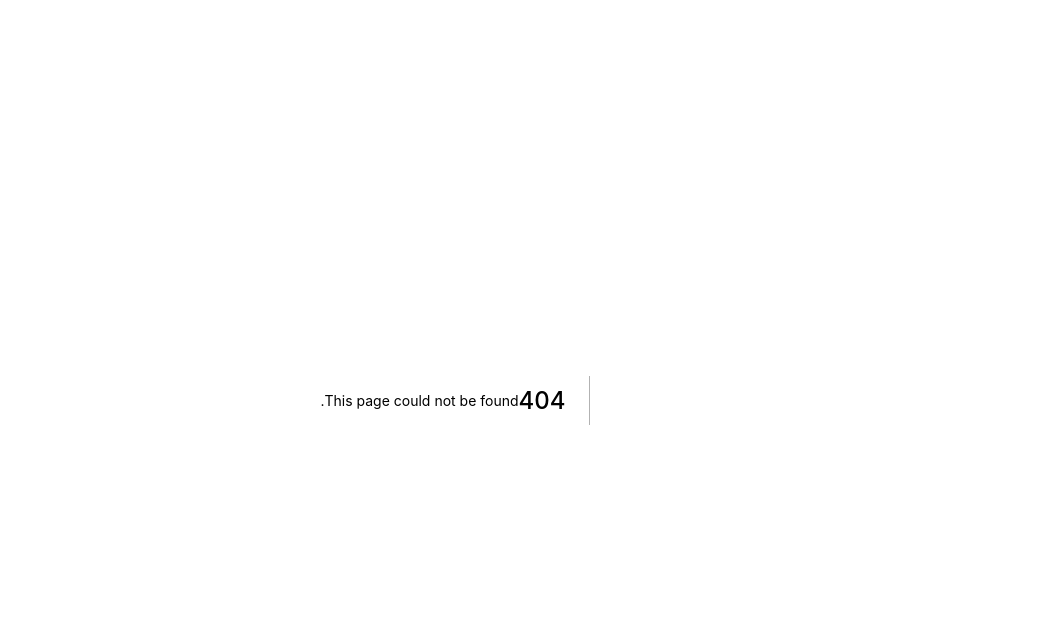
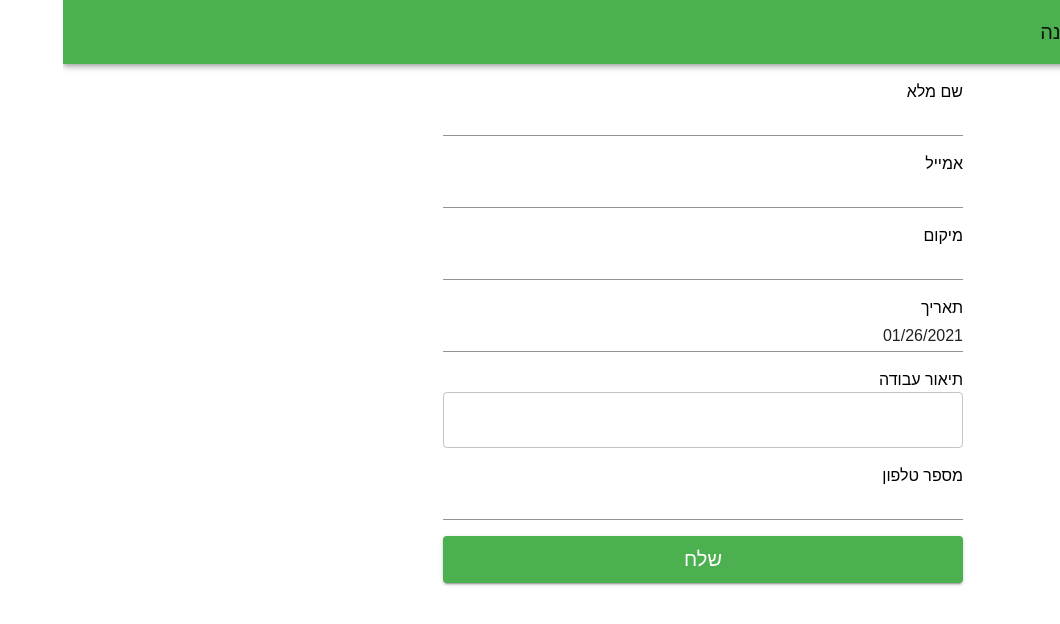
Before and after one commit to XkoderFX/Genun-Company, a Next.js app: page /ordering-form in a window 1280 px wide. Before the commit this address had no page. Shown: the top 624 px of the page, without its empty margins (220-1280 px from the left). Built offline with nearby package versions, Linux system fonts and the light colour scheme; a web font is replaced by a local one.

Commit message:
add ordering form

```diff
--- /dev/null
+++ b/components/HebrewTextInput.tsx
@@ -0,0 +1,16 @@
+import { TextField, Typography } from "@material-ui/core";
+import React from "react";
+
+interface HebrewTextInput {
+    label: string;
+    MuiProps: { [index: string]: any };
+}
+
+const HebrewTextInput: React.FC<HebrewTextInput> = ({ label, MuiProps }) => (
+    <>
+        <Typography variant="body1">{label}</Typography>
+        <TextField color="secondary" {...MuiProps} />
+    </>
+);
+
+export default HebrewTextInput;
--- a/pages/_app.tsx
+++ b/pages/_app.tsx
@@ -1,15 +1,21 @@
-import { ThemeProvider } from '@material-ui/core';
-import type { AppProps } from 'next/app';
-import React from 'react';
-import theme from '../theme/theme';
-import '../styles/html.scss';
+import { ThemeProvider } from "@material-ui/core";
+import type { AppProps } from "next/app";
+import React from "react";
+import theme from "../theme/theme";
+import "../styles/html.scss";
+import MainMenu from "../components/layout/MainMenu";
 
 function MyApp({ Component, pageProps }: AppProps) {
-  return (
-    <ThemeProvider theme={theme}>
-      <Component {...pageProps} />
-    </ThemeProvider>
-  );
+    return (
+        <ThemeProvider theme={theme}>
+            <MainMenu
+                items={["בית", "תוצאות", "הזמנה"]}
+                brand="גינון"
+            ></MainMenu>
+
+            <Component {...pageProps} />
+        </ThemeProvider>
+    );
 }
 
 export default MyApp;
--- a/pages/index.tsx
+++ b/pages/index.tsx
@@ -6,10 +6,9 @@ import ResultsSection from "../components/layout/ResultsSection";
 
 const IndexPage = () => (
     <>
-        <MainMenu items={["בית", "תוצאות", "הזמנה"]} brand="גינון"></MainMenu>
         <main>
             <About />
-            <Box style={{ marginTop: "20px" }}>
+            <Box mt={3}>
                 <ResultsSection />
             </Box>
         </main>
--- /dev/null
+++ b/pages/ordering-form.tsx
@@ -0,0 +1,145 @@
+import { Box, Button, Container, Typography } from "@material-ui/core";
+import React from "react";
+import validator from "validator";
+import styles from "../styles/OrderingForm.module.scss";
+import HebrewTextInput from "../components/HebrewTextInput";
+import {
+    DatePicker,
+    KeyboardDatePicker,
+    MuiPickersUtilsProvider,
+} from "@material-ui/pickers";
+import DateFnsUtils from "@date-io/date-fns";
+import heLocale from "date-fns/locale/he";
+import axios from "axios";
+
+interface FormFields {
+    name: string;
+    email: string;
+    location: string;
+    date: Date | null;
+    description: string;
+    phone: string;
+}
+
+const OrderingForm = () => {
+    const [formFields, setFormFields] = React.useState<Partial<FormFields>>();
+
+    const handleChange = (e: React.ChangeEvent<HTMLInputElement>) => {
+        const value = e.target.value;
+        const name = e.target.name;
+
+        setFormFields((previousState) => ({ ...previousState, [name]: value }));
+    };
+
+    const handleDateChange = (date: Date | null) => {
+        setFormFields((previousState) => ({ ...previousState, date: date }));
+    };
+
+    const handleSubmit = async (e: React.FormEvent<HTMLFormElement>) => {
+        e.preventDefault();
+
+        const response = axios.post(`/api/orders`, {
+            ...formFields,
+        });
+    };
+
+    return (
+        <MuiPickersUtilsProvider locale={heLocale} utils={DateFnsUtils}>
+            <Container maxWidth="sm">
+                <form onSubmit={handleSubmit} className={styles.form}>
+                    <Box className={styles.field}>
+                        <HebrewTextInput
+                            label="שם מלא"
+                            MuiProps={{
+                                name: "name",
+                                fullWidth: true,
+                                value: formFields?.name,
+                                onChange: handleChange,
+                            }}
+                        />
+                    </Box>
+
+                    <Box className={styles.field}>
+                        <HebrewTextInput
+                            label="אמייל"
+                            MuiProps={{
+                                name: "email",
+                                type: "email",
+                                fullWidth: true,
+                                value: formFields?.email,
+                                onChange: handleChange,
+                            }}
+                        />
+                    </Box>
+
+                    <Box className={styles.field}>
+                        <HebrewTextInput
+                            label="מיקום"
+                            MuiProps={{
+                                name: "location",
+                                fullWidth: true,
+                                value: formFields?.location,
+                                onChange: handleChange,
+                            }}
+                        />
+                    </Box>
+
+                    <Box className={styles.field}>
+                        <Typography variant="body1">תאריך</Typography>
+
+                        <DatePicker
+                            disableToolbar
+                            variant="inline"
+                            format="MM/dd/yyyy"
+                            id="date-picker-inline"
+                            fullWidth
+                            value={formFields?.date}
+                            onChange={handleDateChange}
+                        />
+                    </Box>
+
+                    <Box className={styles.field}>
+                        <HebrewTextInput
+                            label="תיאור עבודה"
+                            MuiProps={{
+                                name: "description",
+                                multiline: true,
+                                rowsMax: 40,
+                                variant: "outlined",
+                                fullWidth: true,
+                                value: formFields?.description,
+                                onChange: handleChange,
+                            }}
+                        />
+                    </Box>
+
+                    <Box className={styles.field}>
+                        <HebrewTextInput
+                            label="מספר טלפון"
+                            MuiProps={{
+                                name: "phone",
+                                type: "tel",
+                                fullWidth: true,
+                                value: formFields?.phone,
+                                onChange: handleChange,
+                            }}
+                        />
+                    </Box>
+
+                    <Box margin={"16px"}>
+                        <Button
+                            type="submit"
+                            variant="contained"
+                            fullWidth
+                            color="primary"
+                        >
+                            שלח
+                        </Button>
+                    </Box>
+                </form>
+            </Container>
+        </MuiPickersUtilsProvider>
+    );
+};
+
+export default OrderingForm;
--- /dev/null
+++ b/styles/OrderingForm.module.scss
@@ -0,0 +1,5 @@
+.form {
+    .field {
+        margin: 16px;
+    }
+}
--- a/theme/theme.ts
+++ b/theme/theme.ts
@@ -4,6 +4,8 @@ import { heIL } from "@material-ui/core/locale";
 
 const theme = createMuiTheme(
     {
+        direction: "rtl",
+
         typography: {
             fontFamily: "'Rubik', sans-serif",
             button: {
@@ -13,12 +15,10 @@ const theme = createMuiTheme(
         palette: {
             primary: {
                 main: green[500],
+                contrastText: "#fff",
             },
             secondary: {
                 main: green["A400"],
-            },
-            text: {
-                primary: "#FFFFFF",
             },
         },
     },
```
Also changed, not shown: package.json (+7 -1 lines), 1 other file (tests, documents, lock files or other folders).
